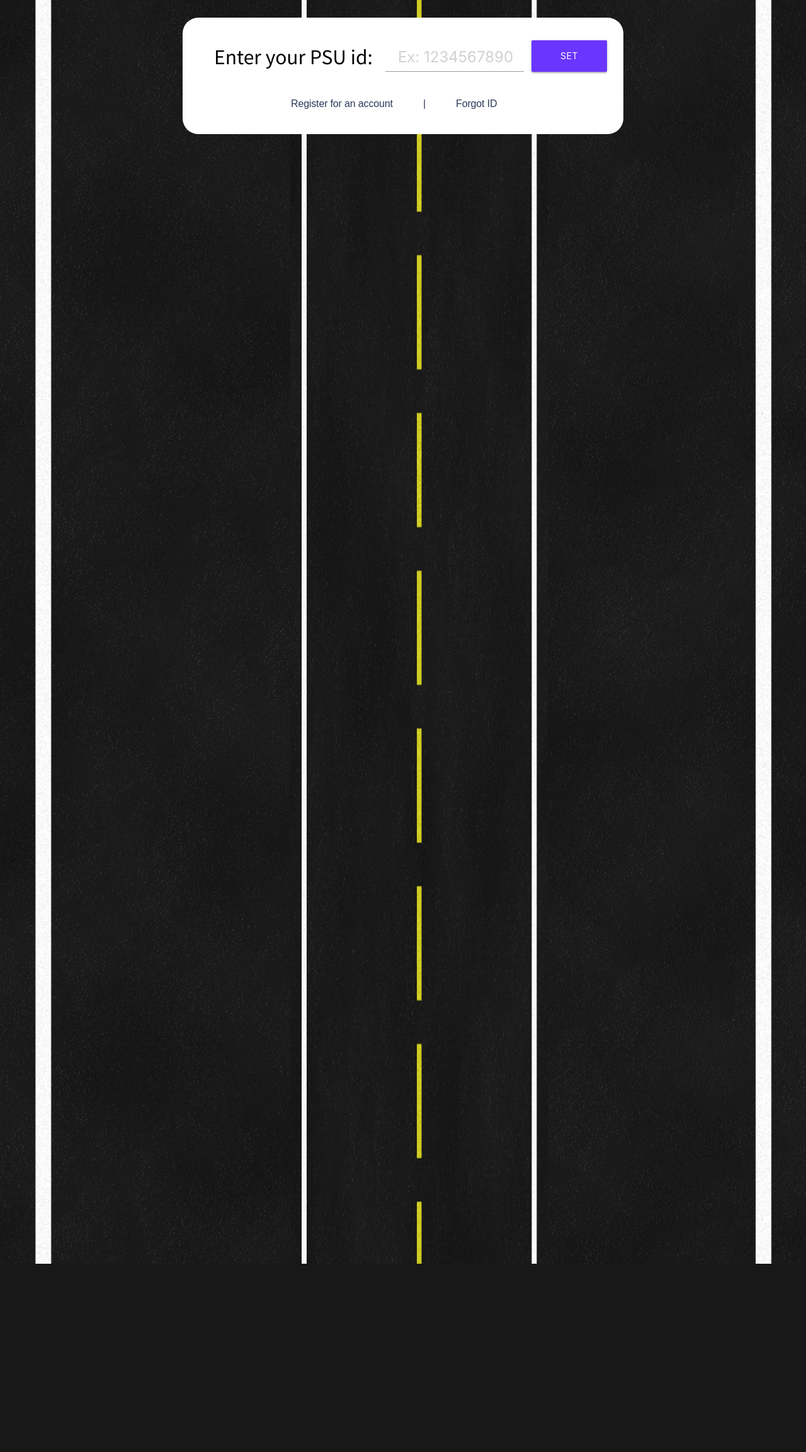
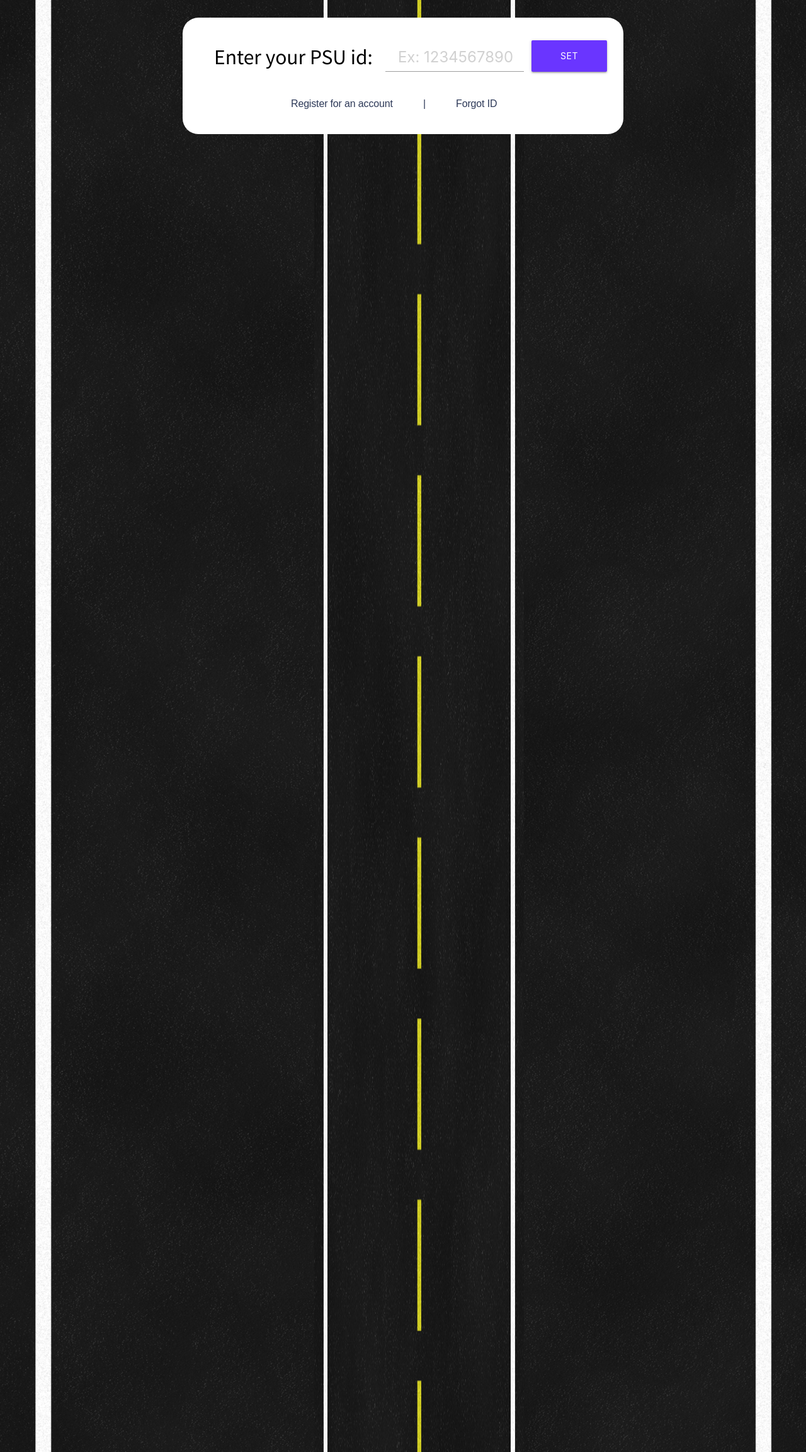
Before and after one commit to creethewolf/parking-app, a PHP site: page /SignedIn/map.html in a window 1280 px wide. Shown: the part 113-2419 px from the top of the page at 63% size. Before the commit the page ends 2120 px from the top, so only its background shows below. Run offline with PHP 8.4, Linux system fonts and the light colour scheme; some libraries are stand-ins or nearby versions.

Commit message:
new colors/borders

```diff
--- a/SignedIn/map.html
+++ b/SignedIn/map.html
@@ -289,7 +289,7 @@ input, h3, #font{
 
 
     <div class = "inline-block">
-            <img class="road" style="position:absolute; top:100px; left:36%; right:535px; WIDTH:32%; HEIGHT:2020px" SRC="road.jpg" >
+            <img class="road" style="position:absolute; top:100px; left:39%; right:535px; WIDTH:26%; HEIGHT:2319px" SRC="road.jpg" >
         </div>
 
 
--- a/js/app.js
+++ b/js/app.js
@@ -699,18 +699,6 @@ const renderCompany = (doc) => {
 
     }
 
-
-
-        console.log(availability);
-    if (doc.data().availability == 1) {
-        li.style.background ="#48474d";
-    }
-
-    if (doc.data().availability == 0) {
-        li.style.background = 'red';
-
-    }
-
     console.log("reserved: " + reserved);
     console.log("lotId " + doc.data().lotId);
     console.log("curId" + currentUserId);
@@ -742,11 +730,23 @@ const renderCompany = (doc) => {
 
     setTimeout(function() {
 
-    if (doc.data().userId == currentUserId && !currentStatus) {
-        li.appendChild(e);
+        if (doc.data().userId == currentUserId && !currentStatus) {
+            li.appendChild(e);
+
+        }
+    }, delayInMilliseconds);
+
+
+        console.log(availability);
+    if (doc.data().availability == 1) {
+        li.style.background ="#48474d";
+    }
+
+    if (doc.data().availability == 0) {
+        li.style.background = 'red';
 
     }
-    }, delayInMilliseconds);
+
 
     if(doc.data().userId == currentUserId )
         li.style.background = "#19e719";
--- a/style.css
+++ b/style.css
@@ -4,10 +4,10 @@
     padding: 0;
     margin: 0;
     text-align: left;
-    width: 28%;
+    width: 100%;
     border: none;
-    position: absolute;
-    top: 360px;
+    position: relative;
+    left: 12.38%;
 
 
 
@@ -20,10 +20,11 @@
     padding: 0;
     margin: 0;
     text-align: left;
-    width: 28%;
+    width: 100%;
     border: none;
-    position: absolute;
-    top: 360px;
+    position: relative;
+
+    right: 16.5%;
 
 
 
@@ -57,11 +58,14 @@
 #companies_ul li
 {
     margin: 4em 4.2em;
-    height: 6em;
-    width: 56%;
+    height: 8em;
+    width: 76%;
     border-radius: 0px;
     border-top: 10px solid white;
     border-bottom: 10px solid white;
+    border-left: 10px solid lightslategray;
+
+
 }
 
 
@@ -69,10 +73,12 @@
 #companies_ul2 li
 {
     margin: 4em 4.2em;
-    height: 6em;
-    width: 56%;
+    height: 8em;
+    width: 76%;
     border-top: 10px solid white;
     border-bottom: 10px solid white;
+    border-right: 10px solid lightslategray;
+
 }
 
 
```
